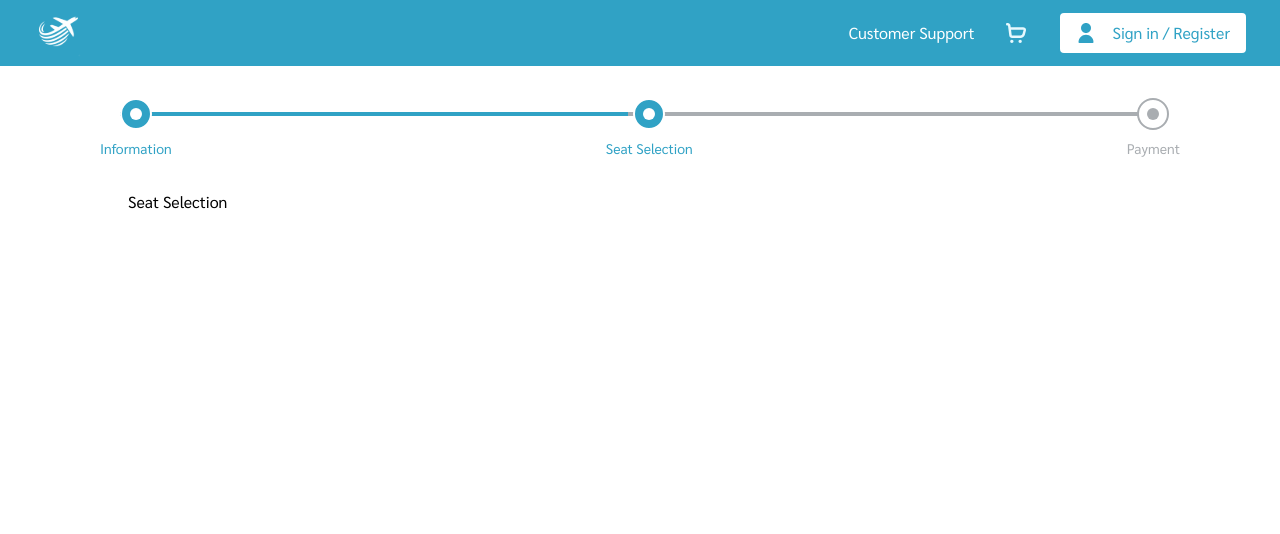
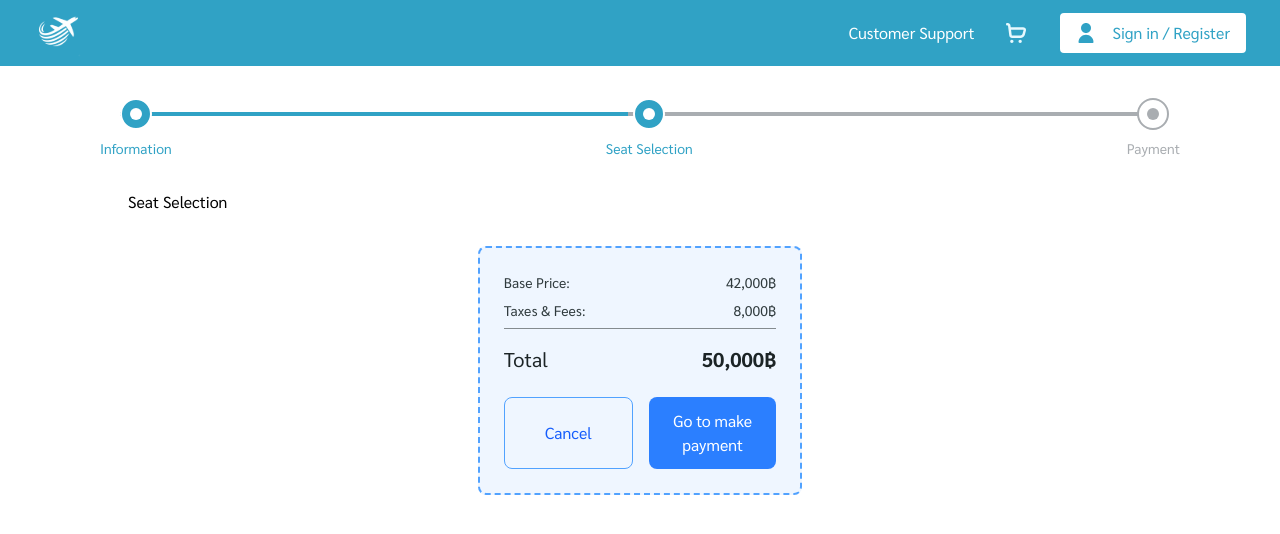
Before and after one commit to Mysterioucz/Se-Project, a Next.js app: page /checkout/seat in a window 1280 px wide. Shown: the top 534 px of the page. Built offline with nearby package versions, Linux system fonts and the light colour scheme; no server answers; what @mui/material-nextjs would draw is missing.

Commit message:
feat: add PriceSummary component to checkout layout

```diff
--- a/src/app/(user)/checkout/layout.tsx
+++ b/src/app/(user)/checkout/layout.tsx
@@ -1,4 +1,5 @@
 import CheckoutProgress from "@/src/components/checkout/CheckoutProgress";
+import PriceSummary from "@/src/components/checkout/PriceSummary";
 import Navbar from "@/src/components/Navbar";
 
 export default function CheckoutLayout({
@@ -11,6 +12,7 @@ export default function CheckoutLayout({
             <Navbar />
             <CheckoutProgress />
             <div className="flex w-full px-32">{children}</div>
+            <PriceSummary />
         </div>
     );
 }
```
